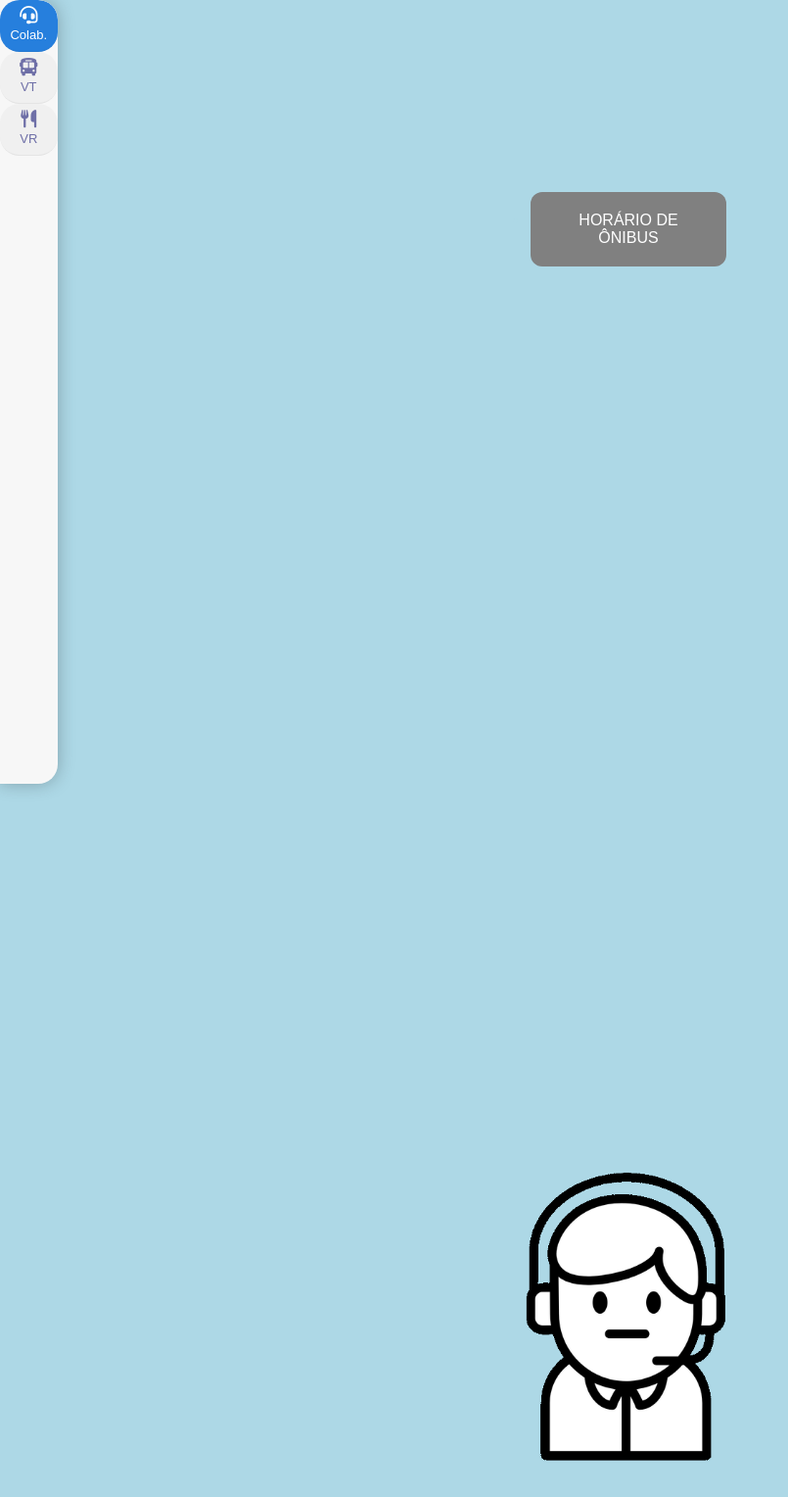
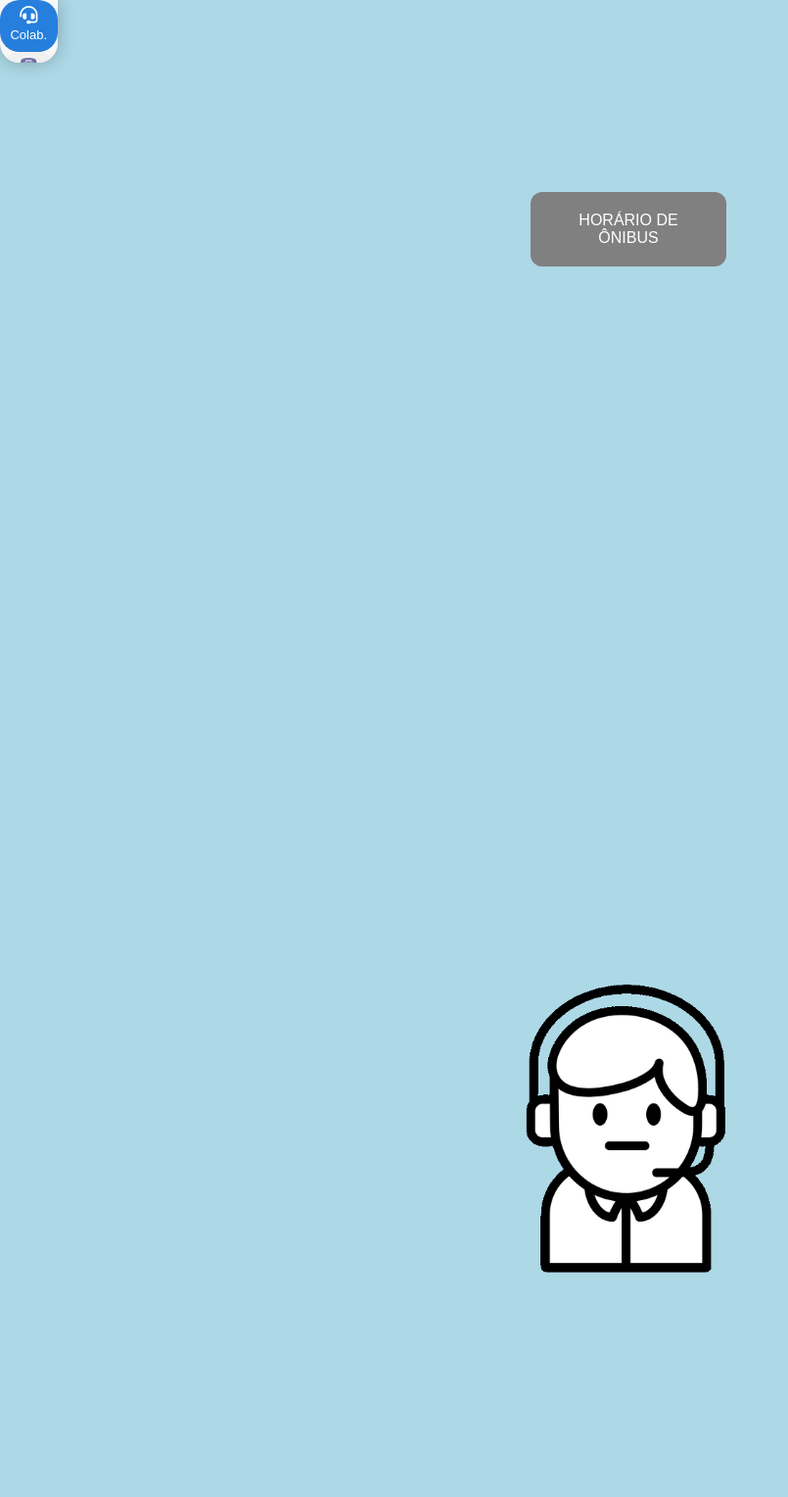
Before and after one commit to Jerizu/almaviva, a plain HTML site: page index.html in a window 1280 px wide. Shown: the whole page at 98% size, without its empty margins (0-805 px from the left). After the commit the page ends 1336 px from the top, so only its background shows below. Drawn offline with Linux system fonts and the light colour scheme.

Commit message:
ajuste de responsividade

```diff
--- a/style.css
+++ b/style.css
@@ -300,7 +300,56 @@ button:hover{
     }
 }
 
-@media screen and (max-height: 950px) {
+@media screen and (min-height: 700px) and (max-height: 740px) {
+
+    .animation {
+        height: 40em;
+        width: 40em;
+        font-size:xx-small;
+        text-align: center;
+        margin-top: 30%;
+    }
+
+}
+
+@media screen and (min-height: 740px) and (max-height: 800px) {
+
+    .animation {
+        height: 40em;
+        width: 40em;
+        font-size:xx-small;
+        text-align: center;
+        margin-top: 40%;
+    }
+
+}
+
+@media screen and (min-height: 800px) and (max-height: 900px) {
+
+    .animation {
+        margin: auto;
+        background-image: url("https://github.com/Jerizu/almaviva/blob/main/arquivos/animations/Male%20Call%20center%20Operator.gif?raw=true");
+        background-repeat: no-repeat;
+        background-size: cover;
+        height: 40em;
+        width: 40em;
+        font-size:xx-small;
+        text-align: center;
+        margin-top: 55%;
+    }
+    .menu li,
+    .menu-bar {
+        font-size: 95%;
+        width: auto;
+    }
+    .menu {
+        border-radius: 0px 0px 20px 20px;
+        height: 4em;
+    }
+}
+
+
+@media screen and (min-height: 900px) and (max-height: 950px) {
 
     .animation {
         margin: auto;
@@ -312,7 +361,7 @@ button:hover{
         font-size:xx-small;
         text-align: center;
         margin-top: 70%;
-
+    }
     .menu li,
     .menu-bar {
         font-size: 95%;
```
